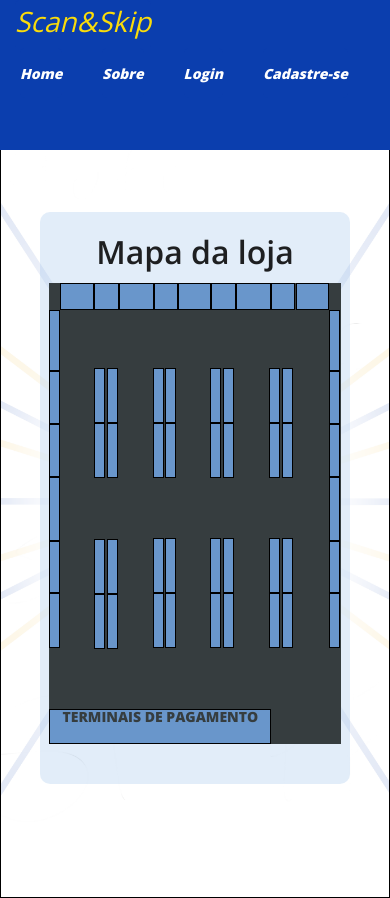
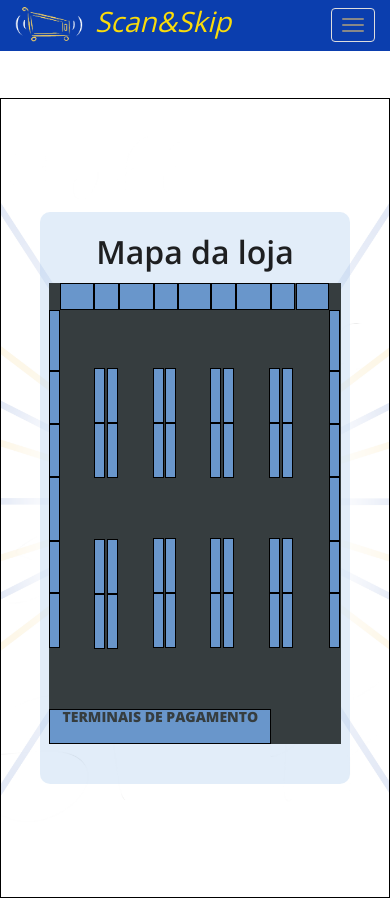
Before and after one commit to jhkersul/ScanSkip_Carrinho, a Django app: page /mapa in a window 390 px wide. Run offline with Django 3.2, Linux system fonts and the light colour scheme; parts of the project's set-up code (start-up, migrations or seed data) failed here and were passed over; some libraries are stand-ins or nearby versions.

Commit message:
Header novo, ordem dos produtos no carrinho invertida e produto da menssagem de scan adicionado

```diff
--- a/carrinho/Templates/css/header---footer.css
+++ b/carrinho/Templates/css/header---footer.css
@@ -1,7 +1,5 @@
 body {
-  background-color: rgb(255, 255, 255);
-  font: 700 1em/1.38 'Open Sans';
-  color: rgb(255, 255, 255);
+  font-family: 'Open Sans'
 }
 
 .barra {
@@ -17,56 +15,13 @@ body {
 }
 
 .botaoBarra {
-  display: block;
-  float: left;
-  height: 31px;
-  border-radius: 5px;
-  background-color: rgb(11, 62, 174);
   font-style: italic;
   font-size: 1em;
-  text-align: center;
-  color: rgb(255, 255, 255);
-  margin-left: 20px;
-  margin-right: 20px;
-  vertical-align: middle;
-  height: 100%;
+  color: rgb(255, 255, 255) !important;
 }
 
 .botaoBarra:hover {
-  color: rgb(250, 220, 10);
-}
-
-.botaoCadastro {
-  clear: both;
-  width: 34.0899002752%;
-  margin: -31px 7.45717% 0 0;
-}
-
-.botaoHome {
-  width: 20.4539401651%;
-  margin: 10px 79.54606% 0 0;
-}
-
-.botaoLogin {
-  position: relative;
-  clear: both;
-  z-index: 2;
-  width: 19.128221821%;
-  margin: -31px 41.55003% 0 0;
-}
-
-.botaoSobre {
-  position: relative;
-  clear: both;
-  z-index: 1;
-  width: 18.9388334862%;
-  margin: -31px 60.60723% 0 0;
-}
-
-.botoesbarra {
-  float: right;
-  height: 50px;
-  background-color: rgb(11, 62, 174);
+  color: rgb(250, 220, 10) !important;
 }
 
 .corpo {
@@ -78,18 +33,6 @@ body {
   width: 100%;
   min-height: 490px;
   margin: 0 auto;
-}
-
-.footer {
-  position: absolute;
-  bottom: 0;
-  left: 0;
-  right: 0;
-  z-index: 7;
-  width: 100%;
-  height: 30px;
-  margin: 0 auto;
-  background-color: rgb(11, 62, 174);
 }
 
 .textheader {
@@ -125,41 +68,6 @@ body {
     margin-left: auto;
   }
 
-  .barra .botoesbarra {
-    width: 100%;
-    margin-top: -2px;
-  }
-
-  .botoesbarra .botaoBarra {
-    position: relative;
-  }
-
-  .botoesbarra .botaoCadastro {
-    z-index: 3;
-    width: 37.9838423295%;
-    min-width: 100px;
-    margin-right: 3.55558%;
-  }
-
-  .botoesbarra .botaoHome {
-    z-index: 0;
-    width: 20.4545454545%;
-    min-width: 50px;
-    margin-right: 79.54102%;
-  }
-
-  .botoesbarra .botaoLogin {
-    z-index: 2;
-    width: 19.1273082386%;
-    margin-right: 41.56605%;
-  }
-
-  .botoesbarra .botaoSobre {
-    z-index: 1;
-    width: 100px;
-    margin-right: 60.61346%;
-  }
-
   .corpo {
     top: 50px;
     left: 0;
@@ -192,40 +100,6 @@ body {
     margin-left: auto;
   }
 
-  .barra .botoesbarra {
-    width: 100%;
-  }
-
-  .botoesbarra .botaoBarra {
-    position: relative;
-  }
-
-  .botoesbarra .botaoCadastro {
-    z-index: 3;
-    width: 37.9853219696%;
-    margin-right: 8px;
-  }
-
-  .botoesbarra .botaoHome {
-    z-index: 0;
-    width: 16.9197396963%;
-    margin-right: 209px;
-  }
-
-  .botoesbarra .botaoLogin {
-    z-index: 2;
-    width: 19.1287878787%;
-    min-width: 50px;
-    margin-right: 108px;
-  }
-
-  .botoesbarra .botaoSobre {
-    z-index: 1;
-    width: 18.9393939393%;
-    min-width: 50px;
-    margin-right: 159px;
-  }
-
   .corpo {
     top: 50px;
     left: 0;
@@ -251,15 +125,6 @@ body {
     height: 150px;
     margin-right: auto;
     margin-left: auto;
-  }
-
-  .barra .botoesbarra {
-    clear: both;
-    width: 100%;
-  }
-
-  .botoesbarra .botaoBarra {
-    position: relative;
   }
 
   .corpo {
@@ -294,14 +159,6 @@ body {
     margin-left: auto;
     height: 150px;
   }
-
-  .barra .botoesbarra {
-    width: 100%;
-  }
-
-  .botoesbarra .botaoBarra {
-    position: relative;
-  }
 }
 
 @media(max-width: 251px) {
--- a/carrinho/Templates/header---footer.html
+++ b/carrinho/Templates/header---footer.html
@@ -5,6 +5,9 @@
     <meta charset="utf-8">
     <meta name="viewport" content="initial-scale=1.0">
     <title>Scan&amp;Skip - {% block title %}{% endblock %}</title>
+    <link rel="stylesheet" href="https://maxcdn.bootstrapcdn.com/bootstrap/3.3.7/css/bootstrap.min.css" integrity="sha384-BVYiiSIFeK1dGmJRAkycuHAHRg32OmUcww7on3RYdg4Va+PmSTsz/K68vbdEjh4u" crossorigin="anonymous">
+    <script src="https://ajax.googleapis.com/ajax/libs/jquery/3.1.1/jquery.min.js"></script>
+    <script src="https://maxcdn.bootstrapcdn.com/bootstrap/3.3.7/js/bootstrap.min.js" integrity="sha384-Tc5IQib027qvyjSMfHjOMaLkfuWVxZxUPnCJA7l2mCWNIpG9mGCD8wGNIcPD7Txa" crossorigin="anonymous"></script>
     <link href="https://fonts.googleapis.com/css?family=Open+Sans:400" rel="stylesheet" type="text/css">
     <link rel="stylesheet" href="{% static 'css/standardize.css' %}">
     <link rel="stylesheet" href="{% static 'css/header---footer-grid.css' %}">
@@ -12,10 +15,42 @@
     {% block head %}{% endblock %}
 </head>
 <body class="body page-header---footer clearfix">
+    <nav class="navbar navbar-default navbar-fixed-top" style="background-color: rgb(11, 62, 174); border-color: rgb(11, 62, 174);">
+        <div class="container-fluid">
+            <div class="navbar-header">
+                <button type="button" class="navbar-toggle" data-toggle="collapse" data-target="#myNavbar">
+                    <span class="icon-bar"></span>
+                    <span class="icon-bar"></span>
+                    <span class="icon-bar"></span>
+                </button>
+                <a class="navbar-brand" style="padding: 0 !important; padding-left: 10px !important;" href="https://scan-skip-teste.herokuapp.com/">
+                    <img alt="Brand" class="img-responsive" src="{% static 'css/images/LOGO.png' %}" style="height: 50px; width: 80px; display: inline-block !important;">
+                </a>
+                <a href="https://scan-skip-teste.herokuapp.com/">
+                    <span class="navbar-brand-text" style="color: rgb(250, 220, 10); font: italic 400 2em/1.5 'Open Sans'; padding: 0 !important; padding-left: 5px !important;">Scan&Skip</span>
+                </a>
+            </div>
+            <div class="collapse navbar-collapse" id="myNavbar">
+                <ul class="nav navbar-nav navbar-right">
+                    <li><a href="https://scan-skip-teste.herokuapp.com/sobre" class="botaoBarra">Como usar</a></li>
+                    {% if request.session.logado %}
+                        <li><a href="https://scan-skip-teste.herokuapp.com/mapa" class="botaoBarra">Mapa</a></li>
+                        <li><a href="https://scan-skip-carrinho-teste.herokuapp.com/" class="botaoBarra">Carrinho</a></li>
+                        <li><a href="https://scan-skip-teste.herokuapp.com/perfil" class="botaoBarra">Minha Conta</a></li>
+                        <li><a href="https://scan-skip-carrinho-teste.herokuapp.com/logout" class="botaoBarra">Logout</a></li>
+                    {% else %}
+                        <li><a href="https://scan-skip-teste.herokuapp.com/cadastro" class="botaoBarra">Cadastre-se</a></li>
+                        <li><a href="https://scan-skip-teste.herokuapp.com/login" class="botaoBarra">Login</a></li>
+                    {% endif %}
+                </ul>
+            </div>
+        </div>
+    </nav>
+
     <div id="corpo" class="corpo">
         {% block content %}{% endblock %}
     </div>
-    <div class="barra clearfix">
+    <!--<div class="barra clearfix">
         <p class="textheader">Scan&amp;Skip</p>
         <div class="botoesbarra clearfix">
             <button onClick="window.location='https://scan-skip-teste.herokuapp.com/';" class="botaoBarra">Home</button>
@@ -29,6 +64,6 @@
                 <button onClick="window.location='https://scan-skip-teste.herokuapp.com/cadastro';" class="botaoBarra">Cadastre-se</button>
             {% endif %}
         </div>
-    </div>
+    </div>-->
 </body>
 </html>
--- a/carrinho/carrinho/settings.py
+++ b/carrinho/carrinho/settings.py
@@ -100,7 +100,7 @@ WSGI_APPLICATION = 'carrinho.wsgi.application'
 
 _MONGODB_USER = 'admin'
 _MONGODB_PASSWD = 'admin123'
-_MONGODB_HOST = 'localhost:27017'
+_MONGODB_HOST = 'ds143737.mlab.com:43737'
 _MONGODB_NAME = 'supermercado'
 _MONGODB_DATABASE_HOST = 'mongodb://%s:%s@%s/%s' % (_MONGODB_USER, _MONGODB_PASSWD, _MONGODB_HOST, _MONGODB_NAME)
 connect(_MONGODB_NAME, host=_MONGODB_DATABASE_HOST)
--- a/carrinho/principal/urls.py
+++ b/carrinho/principal/urls.py
@@ -11,7 +11,7 @@ urlpatterns = [
     url(r'^Adicionar/', views.adiciona, name="Adicionar"),
     url(r'^Remover/', views.remove, name="Remover"),
     url(r'^fila/', views.fila, name="Fila"),
-    url(r'^id=(?P<idusuario>[-\w ]+)/$', views.produtos, name="Produtos"),
+    url(r'^Produtos/id=(?P<idusuario>[-\w ]+)/$', views.produtos, name="Produtos"),
     url(r'^logout/', views.logout, name="Logout"),
     url(r'^mapa', views.mapa, name="mapa"),
 ]
--- a/carrinho/principal/views.py
+++ b/carrinho/principal/views.py
@@ -146,6 +146,7 @@ def produtos(request, idusuario):
         listaJson.append({'idProduto' : produto.idProduto,'nome' : produto.nome,'categoria' : produto.categoria,'marca' : produto.marca,'preco' : produto.preco,'imagem' : produto.imagem,'quantidade' : produto.quantidade})
     return JsonResponse(listaJson)
 
+
 def mapa(request):
     idProduto = request.GET.get("idProduto", None)
     markedSectors = []
@@ -158,5 +159,4 @@ def mapa(request):
             for setor in response :
                 markedSectors.append(setor['idSetor'])
 
-
-    return render(request, 'mapa.html', {'markedSectors' : markedSectors})
+    return render(request, 'mapa.html', {'markedSectors': markedSectors})
```
Also changed, not shown: carrinho/Templates/carrinho.html (+10 -10 lines), carrinho/Templates/js/carrinho.js (+6 -6 lines), README.md, carrinho/Templates/css/images/LOGO.png (added).
